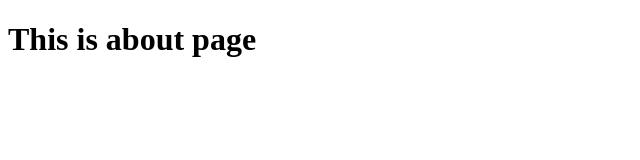
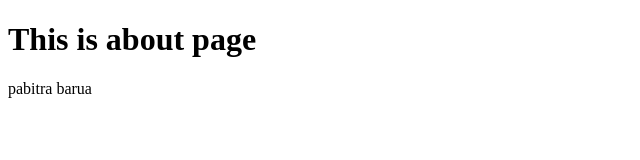
Before and after one commit to pabitrabarua123/javascript-promise, a plain HTML site: page about.html in a window 1280 px wide. Shown: the whole page, without its empty margins (0-640 px from the left). Drawn offline with Linux system fonts and the light colour scheme.

Commit message:
one file changes

```diff
--- a/about.html
+++ b/about.html
@@ -2,6 +2,6 @@
 <html>
 <body>
 <h1>This is about page</h1>
-
+<p>pabitra barua</p>
 </body>
 </html>
```
